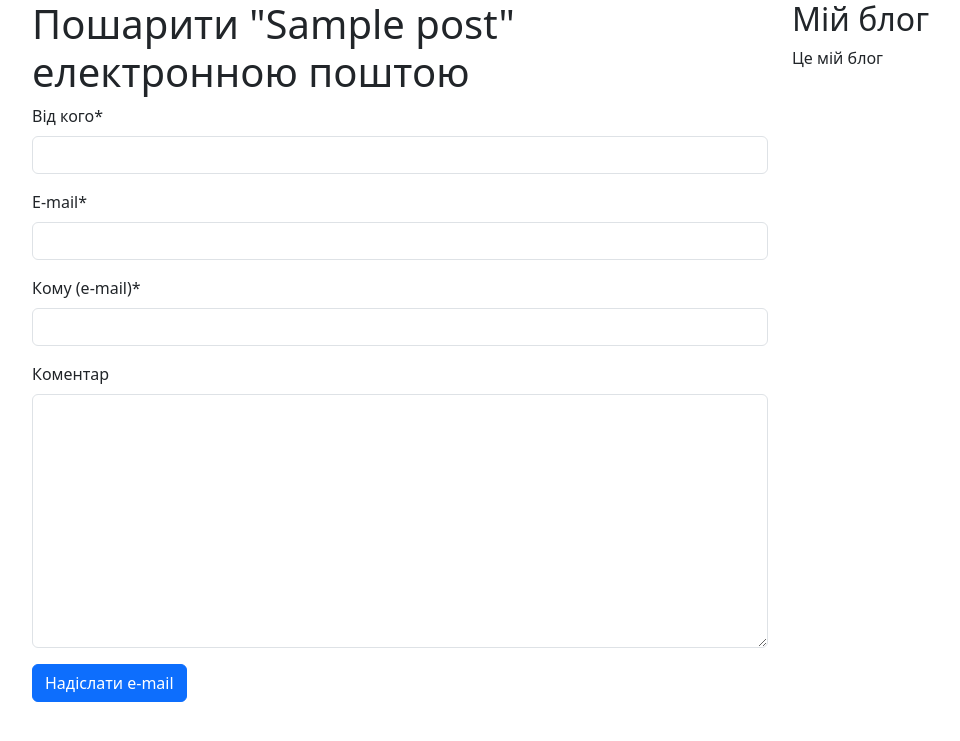
After one commit to roman-yatsenko/python-web-blog-2025, a Django app: page /blog/1/share/ in a window 1280 px wide. The commit adds this page. Shown: the top 741 px of the page, without its empty margins (50-1010 px from the left). Run offline with Django 5.2, Linux system fonts and the light colour scheme; tables that the repository leaves empty hold one stand-in row (values such as "Sample post"); some libraries are stand-ins or nearby versions.

Commit message:
Add post sharing functionality with email notifications and crispy forms integration

```diff
--- a/blog/forms.py
+++ b/blog/forms.py
@@ -2,7 +2,7 @@ from django import forms
 
 
 class EmailPostForm(forms.Form):
-    name = forms.CharField(max_length=25)
-    email = forms.EmailField()
-    to = forms.EmailField()
-    comments = forms.CharField(required=False, widget=forms.Textarea)
+    name = forms.CharField(max_length=25, label="Від кого")
+    email = forms.EmailField(label="E-mail")
+    to = forms.EmailField(label="Кому (e-mail)")
+    comments = forms.CharField(required=False, label="Коментар", widget=forms.Textarea)
--- a/blog/templates/blog/post/detail.html
+++ b/blog/templates/blog/post/detail.html
@@ -8,4 +8,7 @@
         Опубліковано {{ post.publish }} автором {{ post.author }}
     </p>
     {{ post.body|linebreaks }}
+    <p>
+        <a href="{% url 'blog:post_share' post.id %}" class="text-decoration-none">Пошарити пост</a>
+    </p>
 {% endblock content %}
--- /dev/null
+++ b/blog/templates/blog/post/share.html
@@ -0,0 +1,19 @@
+{% extends "blog/base.html" %}
+{% load crispy_forms_tags %}
+
+{% block title %}Поширити пост{% endblock  %}
+
+{% block content %}
+  {% if sent %}
+    <h1>E-mail було успішно надіслано</h1>
+    <p>"{{ post.title }}" було успішно надіслано {{ form.cleaned_data.to }}.</p>
+    <a href="{{ post.get_absolute_url }}" class="text-decoration-none">Повернутися до посту</a>
+  {% else %}
+    <h1>Пошарити "{{ post.title }}" електронною поштою</h1>
+    <form method="post">
+      {{ form|crispy }}
+      {% csrf_token %}
+      <button type="submit" class="btn btn-primary">Надіслати e-mail</button>
+    </form>
+  {% endif %}
+{% endblock content %}
--- a/blog/urls.py
+++ b/blog/urls.py
@@ -8,4 +8,5 @@ urlpatterns = [
     # path('', views.post_list, name='post_list'),
     path('', views.PostListView.as_view(), name='post_list'),
     path('<int:year>/<int:month>/<int:day>/<slug:post>/', views.post_detail, name='post_detail'),
+    path('<int:post_id>/share/', views.post_share, name='post_share'),
 ]
--- a/blog/views.py
+++ b/blog/views.py
@@ -1,3 +1,4 @@
+from django.core.mail import send_mail
 from django.core.paginator import Paginator, EmptyPage, PageNotAnInteger
 from django.http import Http404
 from django.shortcuts import render, get_object_or_404
@@ -40,13 +41,20 @@ def post_detail(request, year, month, day, post):
 def post_share(request, post_id):
     # Отримати пост за id
     post = get_object_or_404(Post, id=post_id, status=Post.Status.PUBLISHED)
+    sent = False
     if request.method == 'POST':
         # Форма передана на обробку
         form = EmailPostForm(request.POST)
         if form.is_valid():
             # Поля форми успішно пройшли валідацію
             cd = form.cleaned_data
-            # ... відправити електронного листа
+            # відправити електронного листа
+            post_url = request.build_absolute_uri(post.get_absolute_url())
+            subject = f"{cd['name']} рекомендує Вам прочитати {post.title}"
+            message = f"Прочитай {post.title} за покликанням {post_url}\n\n" \
+                      f"Коментар від {cd['name']}: {cd['comments']}"
+            send_mail(subject, message, 'blog@fake.mail', [cd['to']])
+            sent = True
     else:
         form = EmailPostForm()
-    return render(request, 'blog/post/share.html', {'post': post, 'form': form})
+    return render(request, 'blog/post/share.html', {'post': post, 'form': form, 'sent': sent})
--- a/core/settings.py
+++ b/core/settings.py
@@ -38,7 +38,13 @@ INSTALLED_APPS = [
     'django.contrib.messages',
     'django.contrib.staticfiles',
     'blog',
+    'crispy_forms',
+    'crispy_bootstrap5',
 ]
+
+CRISPY_ALLOWED_TEMPLATE_PACKS = "bootstrap5"
+
+CRISPY_TEMPLATE_PACK = "bootstrap5"
 
 MIDDLEWARE = [
     'django.middleware.security.SecurityMiddleware',
```
